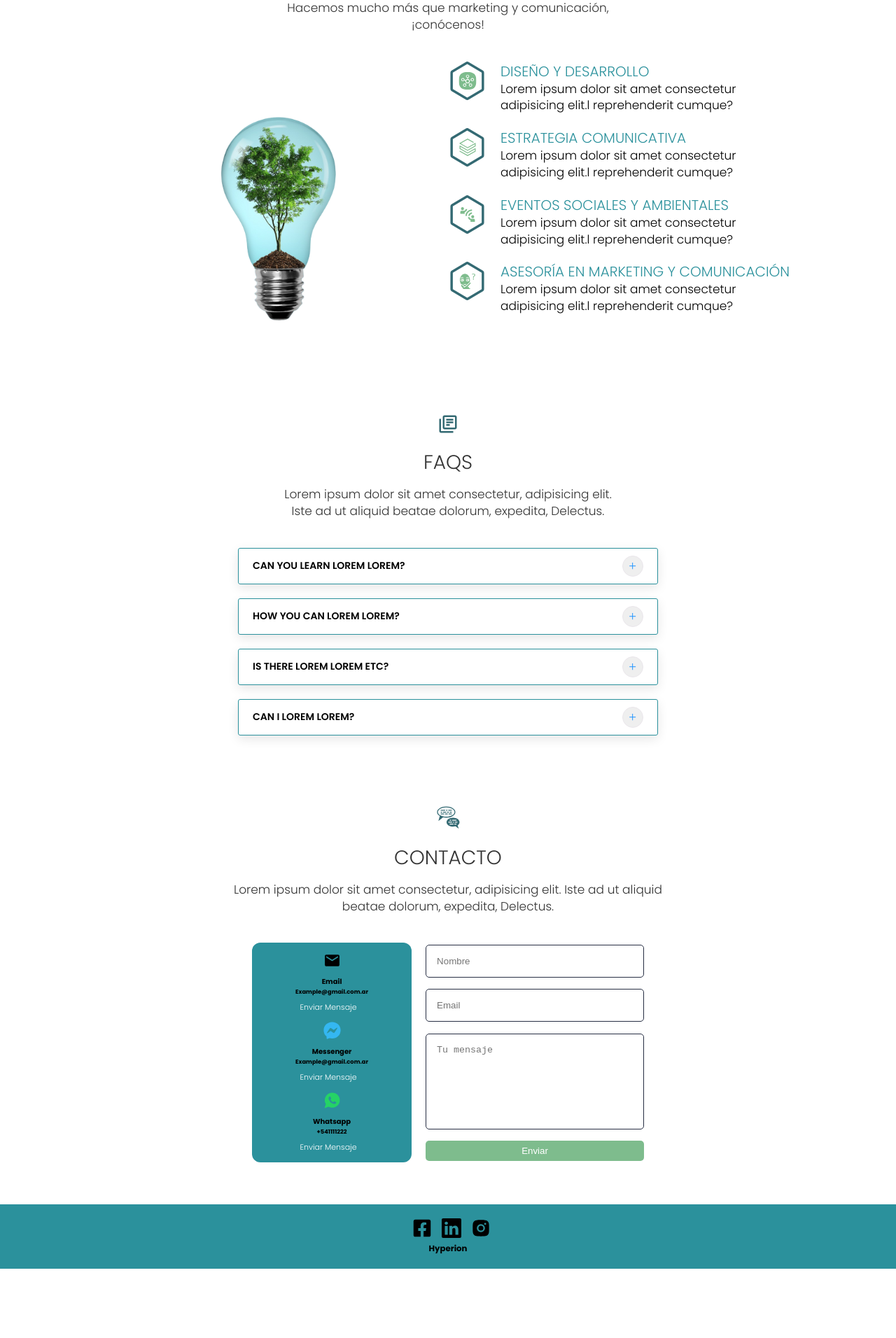
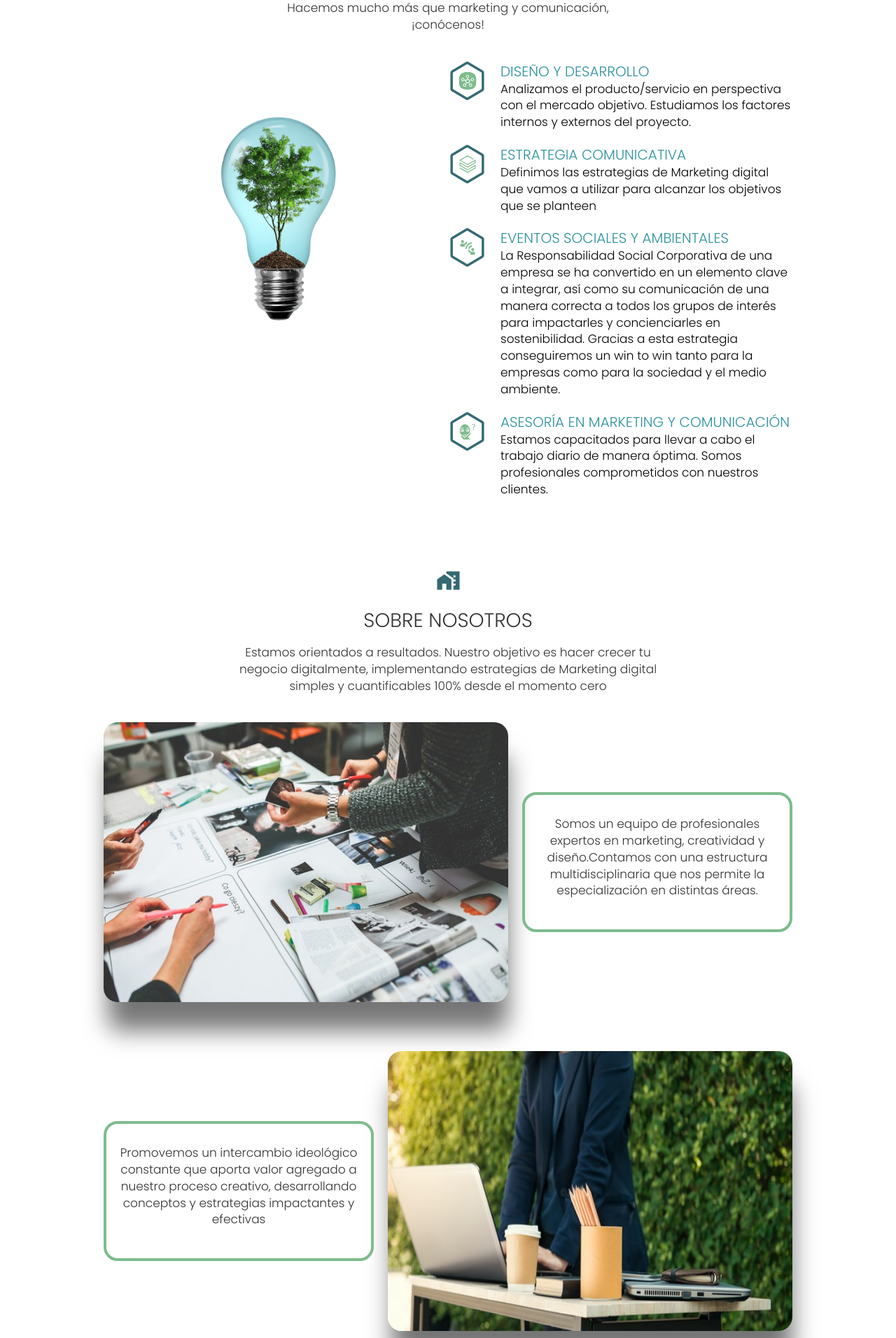
Before and after one commit to ivanbohor/siteMarketing-Ecommerce, a React (Create React App) app: page / in a window 1280 px wide. Shown: the part 848-2760 px from the top of the page at 70% size. Before the commit the page ends 2661 px from the top, so only its background shows below. Built offline with nearby package versions, Linux system fonts and the light colour scheme.

Commit message:
add About us

```diff
--- a/src/App.js
+++ b/src/App.js
@@ -1,6 +1,7 @@
 import "./App.css";
 
 import { Navbar, Header, Features, Faq, Contact, Footer } from "./components";
+import Aboutus from "./components/aboutus/Aboutus";
 function App() {
   return (
     <main>
@@ -9,6 +10,7 @@ function App() {
         <Header />
       </header>
       <Features />
+      <Aboutus />
       <Faq />
       <Contact />
       <Footer />
--- /dev/null
+++ b/src/components/aboutus/Aboutus.css
@@ -0,0 +1,76 @@
+#abouts{
+    width:100%;
+    height: auto;
+}
+.cont-ab{
+    max-width: 1024px;
+    margin: 0 auto;
+    padding: 0 20px;
+    justify-content: center;
+    align-items: center;
+    flex-direction: column;
+    display: flex;
+    gap: 3rem;
+
+}
+.cont-ab img{
+    width: 100%;
+    height: 100%;
+    border-radius:20px;
+    -webkit-box-shadow: 3px 44px 34px -3px rgba(0,0,0,0.54);
+-moz-box-shadow: 3px 44px 34px -3px rgba(0,0,0,0.54);
+box-shadow: 3px 44px 34px -3px rgba(0,0,0,0.54);
+
+
+
+}
+.bloque1{
+    display: flex;
+    width:100%;
+    height:400px;
+    gap: 2rem;
+    align-items: center;
+    margin-bottom: 4rem;
+border-radius:20px;
+
+}
+.bloque2{
+    display: flex;
+    width:100%;
+    height:400px;
+    gap: 2rem;
+    align-items: center;
+    flex-direction: row-reverse;
+}
+.profile{
+    width:60%;
+    height:100%;
+    border-radius:20px;
+}
+.profile-text{
+    width:40%;
+    height:50%;
+    border: 4px solid #7EBC8D;
+    border-radius:20px;
+    padding: 1.5rem;
+    text-align: center;
+}
+
+@media screen and (max-width:600px) {
+    .profile-text{
+        height:auto;
+    }
+    #abouts > div.cont-ab > div.bloque1 > div.profile-text > p{
+        font-size: 1.3rem;
+    }
+    #abouts > div.cont-ab > div.bloque2 > div.profile-text > p{
+        font-size: 1.3rem;
+    }
+    .cont-ab img{
+        height: 70%;
+    }
+    .cont-ab{
+        gap: 0rem;
+    }
+
+}
--- /dev/null
+++ b/src/components/aboutus/Aboutus.js
@@ -0,0 +1,57 @@
+import React, { useEffect } from "react";
+import { MdHomeWork } from "react-icons/md";
+import "./Aboutus.css";
+import AOS from "aos";
+import "aos/dist/aos.css";
+import about1 from "../../assets/about1.jpg";
+import about2 from "../../assets/about2.jpg";
+
+const Aboutus = () => {
+  useEffect(() => {
+    AOS.init({
+      duration: 2000,
+    });
+  }, []);
+  return (
+    <section id="abouts" data-aos="fade-up">
+      <div className="u-title">
+        <MdHomeWork size={35} color="#346A73" />
+        <h2>Sobre Nosotros</h2>
+        <p className="u-text-small u-text-dark">
+          Estamos orientados a resultados. Nuestro objetivo es hacer crecer tu
+          negocio digitalmente, implementando estrategias de Marketing digital
+          simples y cuantificables 100% desde el momento cero
+        </p>
+      </div>
+      <div className="cont-ab">
+        <div className="bloque1">
+          <div className="profile" data-aos="fade-right">
+            <img src={about1} alt="empresa" />
+          </div>
+          <div className="profile-text" data-aos="fade-left">
+            <p className="u-text-small u-text-dark" style={{ paddingTop: 15 }}>
+              Somos un equipo de profesionales expertos en marketing,
+              creatividad y diseño.Contamos con una estructura
+              multidisciplinaria que nos permite la especialización en distintas
+              áreas.
+            </p>
+          </div>
+        </div>
+        <div className="bloque2">
+          <div className="profile" data-aos="fade-left">
+            <img src={about2} alt="empresa" />
+          </div>
+          <div className="profile-text" data-aos="fade-right">
+            <p className="u-text-small u-text-dark" style={{ paddingTop: 15 }}>
+              Promovemos un intercambio ideológico constante que aporta valor
+              agregado a nuestro proceso creativo, desarrollando conceptos y
+              estrategias impactantes y efectivas
+            </p>
+          </div>
+        </div>
+      </div>
+    </section>
+  );
+};
+
+export default Aboutus;
--- a/src/components/contact/Contact.js
+++ b/src/components/contact/Contact.js
@@ -20,8 +20,8 @@ const Contact = () => {
         <GiConversation size={35} color="#346A73" />
         <h2>Contacto</h2>
         <p className="u-text-small u-text-dark">
-          Lorem ipsum dolor sit amet consectetur, adipisicing elit. Iste ad ut
-          aliquid beatae dolorum, expedita, Delectus.
+          Contanos tu idea/proyecto! Nos pondremos en contacto contigo lo antes
+          posible.
         </p>
       </div>
       <div className="container contact">
--- a/src/components/faq/Faq.js
+++ b/src/components/faq/Faq.js
@@ -19,8 +19,9 @@ const Faq = () => {
           <MdOutlineLibraryBooks color="#346A73" size={30} />
           <h2>FAQS</h2>
           <p className="u-text-small u-text-dark">
-            Lorem ipsum dolor sit amet consectetur, adipisicing elit. Iste ad ut
-            aliquid beatae dolorum, expedita, Delectus.
+            Te ofreceremos las mejores herramientas y las ideas más novedosas
+            siempre adaptadas a las nuevas tendencias en términos de
+            digitalización y sostenibilidad
           </p>
         </div>
         <div className="questions" data-aos="fade-bottom">
--- a/src/components/faq/data.js
+++ b/src/components/faq/data.js
@@ -1,22 +1,26 @@
 export const questions = [
   {
     id: 1,
-    title: "Can you learn Lorem Lorem?",
-    answer: "Yes etc etc etc lorem lorem lorem ipsum ipsum",
+    title: "¿Por qué se necesita una buena agencia?",
+    answer:
+      "Campañas de marketing digital pensadas y diseñadas a medida para cada negocio y cada cliente.Cada empresa requiere de una estrategia personalizada y diferente.",
   },
   {
     id: 2,
-    title: "How you Can Lorem Lorem?",
-    answer: "Yes etc etc etc lorem lorem lorem ipsum ipsum",
+    title: "¿Por que elejirnos?",
+    answer:
+      "Trabajamos de forma dinámica y eficiente. Nos capacitamos constantemente en nuevos conocimientos, lo que va a permitir que tu estrategia esté siempre optimizada.",
   },
   {
     id: 3,
-    title: "Is there Lorem Lorem etc?",
-    answer: "Yes etc etc etc lorem lorem lorem ipsum ipsum",
+    title: "¿Como lo hacemos?",
+    answer:
+      "Nuestro servicio es diferente, cada proyecto tiene su propio plan de asistencia personalizada con su equipo designado. De esta manera vas a poder asegurarte de alcanzar tus objetivos digitales contando con asesoramiento premium en cada etapa.",
   },
   {
     id: 4,
-    title: "Can I  Lorem Lorem?",
-    answer: "Yes etc etc etc lorem lorem lorem ipsum ipsum",
+    title: "¿Que beneficios obtiene mi marca?",
+    answer:
+      "Las empresas que adoptan medidas sostenibles y saben cómo comunicarlas mejoran su imagen y obtienen una ventaja competitiva.Tienen más posibilidades de permanencia en el mercado y mejorar su posicionamiento.Incrementan productividad y reducen los costes.",
   },
 ];
--- a/src/components/features/data.js
+++ b/src/components/features/data.js
@@ -8,24 +8,24 @@ export const featureList = [
     id: 1,
     icon: <SiSmartthings color="#7EBC8D" size={25} />,
     heading: "DISEÑO Y DESARROLLO",
-    text: "Lorem ipsum dolor sit amet consectetur adipisicing elit.l reprehenderit cumque?",
+    text: "Analizamos el producto/servicio en perspectiva con el mercado objetivo. Estudiamos los factores internos y externos del proyecto.",
   },
   {
     id: 2,
     icon: <SiDatabricks color="#7EBC8D" size={25} />,
     heading: "ESTRATEGIA COMUNICATIVA",
-    text: "Lorem ipsum dolor sit amet consectetur adipisicing elit.l reprehenderit cumque?",
+    text: "Definimos las estrategias de Marketing digital que vamos a utilizar para alcanzar los objetivos que se planteen",
   },
   {
     id: 3,
     icon: <MdConnectWithoutContact color="#7EBC8D" size={25} />,
     heading: "EVENTOS SOCIALES Y AMBIENTALES",
-    text: "Lorem ipsum dolor sit amet consectetur adipisicing elit.l reprehenderit cumque?",
+    text: "La Responsabilidad Social Corporativa de una empresa se ha convertido en un elemento clave a integrar, así como su comunicación de una manera correcta a todos los grupos de interés para impactarles y concienciarles en sostenibilidad. Gracias a esta estrategia conseguiremos un win to win tanto para la empresas como para la sociedad y el medio ambiente.",
   },
   {
     id: 4,
     icon: <GiThink color="#7EBC8D" size={25} />,
     heading: "ASESORÍA EN MARKETING Y COMUNICACIÓN",
-    text: "Lorem ipsum dolor sit amet consectetur adipisicing elit.l reprehenderit cumque?",
+    text: "Estamos capacitados para llevar a cabo el trabajo diario de manera óptima. Somos profesionales comprometidos con nuestros clientes.",
   },
 ];
--- a/src/components/header/Header.css
+++ b/src/components/header/Header.css
@@ -22,6 +22,7 @@ padding-bottom:2rem;
 h1 span:nth-child(2),
 h1 span:nth-child(3) {
     font-weight:100;
+    font-size: 2rem;
 }
 .header h1::after{
     content:"";
--- a/src/components/header/Header.js
+++ b/src/components/header/Header.js
@@ -22,16 +22,23 @@ const Header = () => {
               Asesoria en <br />
               Ecommerce y Marketing Ecologico
             </span>
-            <span>Lorem tempore eum!</span>
-            <span>Lorem ipsum dolor sit </span>
+
+            <span>
+              Combinamos la vision creativa con la estrategia comercial para
+              ayudarte a conectar con tu mercado!{" "}
+            </span>
           </h1>
           <p className="u-text-small u-text-light">
-            Lorem ipsum dolor sit amet consectetur adipisicing elit. Adipisci
-            deleniti mollitia facere praesentium sint error molestiae aspernatur
-            rem sed?
+            Desarrollamos e implementamos estrategias que ayuden al
+            fortalecimiento de la reputación empresarial, construyendo marcas
+            que son símbolo del cambio positivo!
           </p>
           <div className="header-cta">
-            <Button text={"About Me"} btnClass={"btn-dark"} href={"#"} />
+            <Button
+              text={"Sobre Nosotros"}
+              btnClass={"btn-dark"}
+              href={"#abouts"}
+            />
             <Button
               text={"Servicios"}
               btnClass={"btn-orange"}
--- a/src/components/index.js
+++ b/src/components/index.js
@@ -4,3 +4,4 @@ export { default as Features } from "./features/Features";
 export { default as Faq } from "./faq/Faq";
 export { default as Footer } from "./footer/Footer";
 export { default as Contact } from "./contact/Contact";
+export { default as Aboutass } from "./aboutus/Aboutus";
```
Also changed, not shown: src/assets/about1.jpg (added), src/assets/about2.jpg (added).
